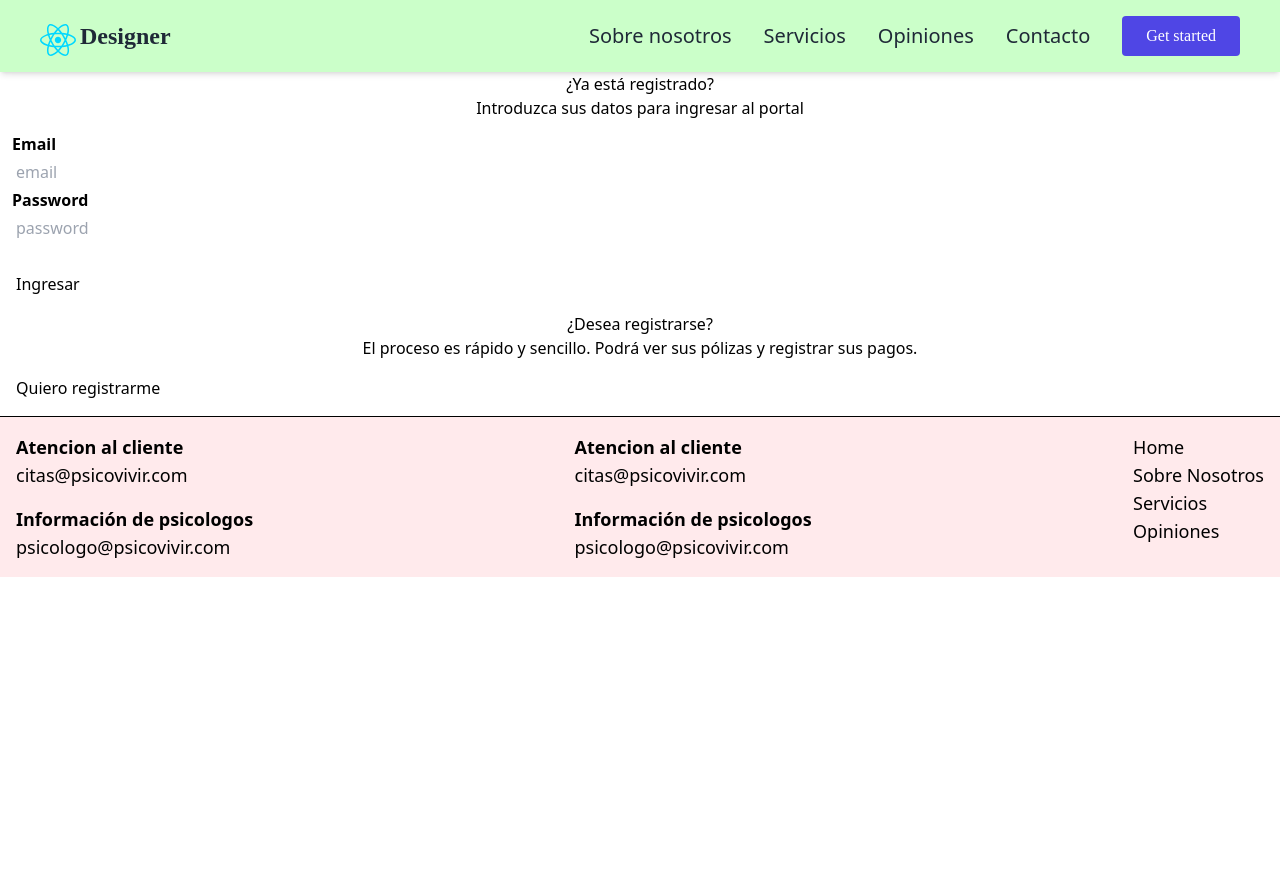
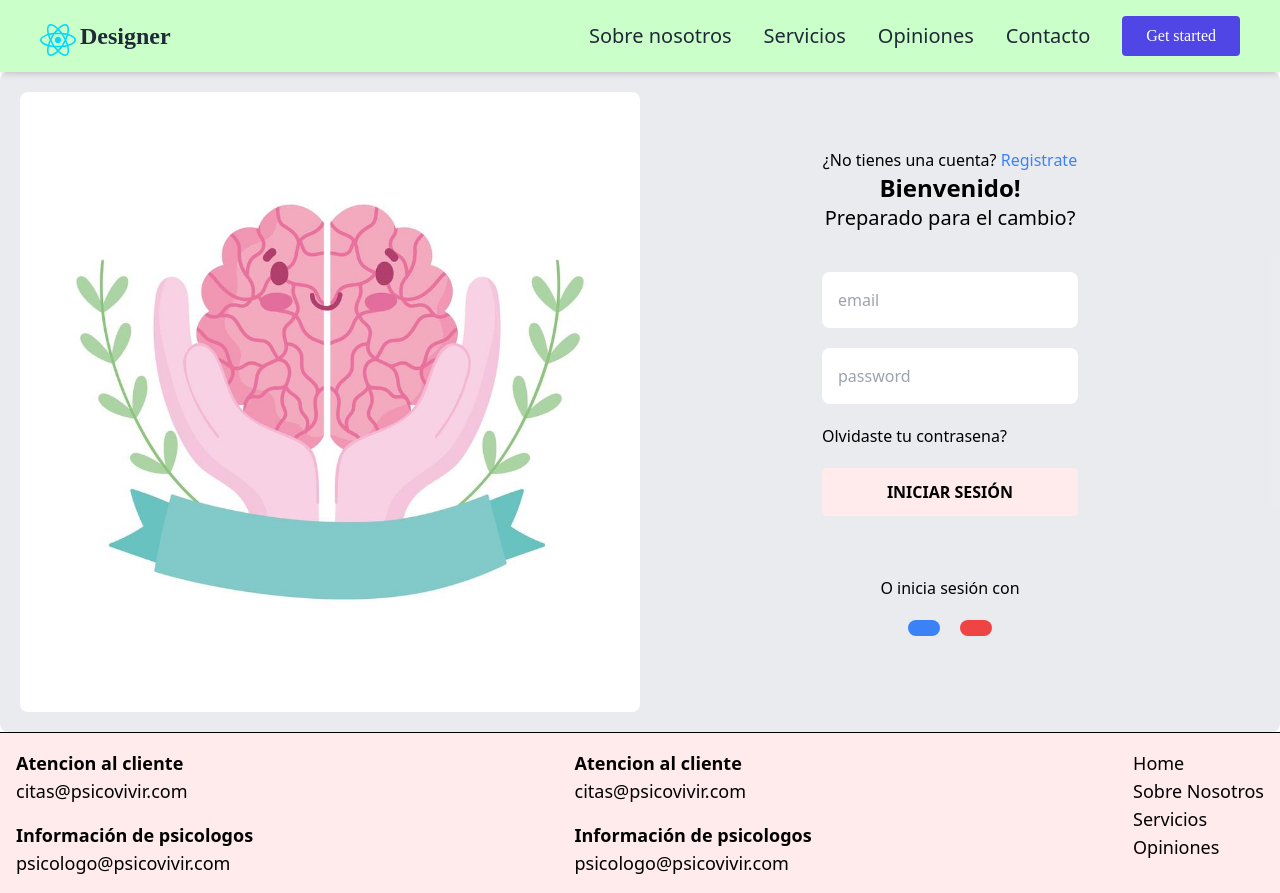
Before and after one commit to ValeriaZampetti/Psico-vivir, a React (Vite) app: page /users in a window 1280 px wide. Before the commit the page ends 800 px from the top, so only its background shows below. Built offline with nearby package versions, Linux system fonts and the light colour scheme; no server answers.

Commit message:
front-Login

```diff
--- a/src/layouts/LandingLayout.tsx
+++ b/src/layouts/LandingLayout.tsx
@@ -8,7 +8,7 @@ function LandingLayout() {
         <>
             <div>
                 <LandingHeader />
-        <div className="mt-[4.5rem]">
+                <div className="bg-white mt-[4.5rem]">
                     <Outlet />
                 </div>
                 <Footer />
--- a/src/pages/users/Login.tsx
+++ b/src/pages/users/Login.tsx
@@ -2,11 +2,9 @@ import React, { useContext, useState } from "react";
 import { Link, useNavigate } from "react-router-dom";
 import { Footer } from "../../components/navigation/Footer";
 import { NavLog } from "../../components/NavLog";
+import psicoLogin from "../../assets/images/psicoLogin.jpeg";
 //import { Context } from "../store/appContext";
 //import Swal from "sweetalert2";
-
-
-
 
 export const LogIn = (props: any) => {
     const [email, setEmail] = useState("");
@@ -22,74 +20,69 @@ export const LogIn = (props: any) => {
     };
 
     return (
-    <React.Fragment>
-      <p className="fs-1 text-center ">{"¿Ya está registrado?"}</p>
-      <p className="fw-light text-center">
-        Introduzca sus datos para ingresar al portal
+        <>
+            <div className="bg-gray-200/[0.8] flex flex-row p-5 rounded-lg justify-center">
+                <div className="w-[50%] lg:block hidden">
+                    <img
+                        src={psicoLogin}
+                        className="w-full h-full rounded-lg"
+                    />
+                </div>
+                <main className="flex flex-col  justify-center lg:w-[50%]">
+                    <p className="text-center">
+                        ¿No tienes una cuenta?{" "}
+                        <Link
+                            to="/register"
+                            className="text-blue-500 hover:text-blue-700 cursor-pointer"
+                        >
+                            Registrate
+                        </Link>
                     </p>
-      <div className="container">
-        <div className="row m-3">
-          <form>
-            <p className="fs-2">
-              <strong>{"Email"}</strong>
-            </p>
+                    <h1 className="text-2xl font-bold text-center">
+                        Bienvenido!
+                    </h1>
+                    <h2 className="text-center text-xl font-medium">
+                        Preparado para el cambio?
+                    </h2>
+                    <form className="my-10 flex flex-col justify-center gap-5 w-64 self-center">
                         <input
-              type="email"
-              name="email"
-              className="form-control m-1"
+                            className="rounded-lg p-4 focus:outline-pink-400"
+                            placeholder="email"
                             value={email}
-              placeholder="email"
                             onChange={(e) => setEmail(e.target.value)}
-            />
-            <p className="fs-2">
-              <strong>{"Password"}</strong>
-            </p>
+                        ></input>
                         <input
-              type="password"
-              className="form-control m-1"
-              name="password"
+                            className="rounded-lg p-4 focus:outline-pink-400"
+                            placeholder="password"
                             value={password}
-              placeholder="password"
                             onChange={(e) => setPassword(e.target.value)}
+                        ></input>
+                        <p>Olvidaste tu contrasena?</p>
+
+                        {/* TODO - Cambiar bg-green */}
+                        <input
+                            type="submit"
+                            value="Iniciar Sesión"
+                            className="w-full py-3 text-black font-bold uppercase rounded bg-primary hover:bg-secondary active:bg-green-400 hover:shadow-lg cursor-pointer
+                            hover:cursos-pointer hover:cursor-pointer  transition-colors mb-5"
                         />
                     </form>
-        </div>
-        <div className="row">
-          <button
-            type="button"
-            className="btn btn-dark m-4"
-            onClick={async (e) => {
-              //const success = await actions.logIn({
-                //email: email,
-                //password: password,
-              //});
-              //if (success) {
-                //navigate("/segurosBonpland");
-                //return;
-              //}
-              //notUser();
-            }}
-          >
-            {" "}
-            {"Ingresar"}{" "}
+
+                    <footer className="mb-5">
+                        <p className="text-center">O inicia sesión con</p>
+                        <div className="flex justify-center gap-5 mt-5">
+                            <button className="bg-blue-500 hover:bg-blue-700 text-white font-bold py-2 px-4 rounded-full">
+                                <i className="fab fa-facebook-f"></i>
                             </button>
-          <p className="fs-1 text-center">{"¿Desea registrarse?"}</p>
-          <p className="fw-light text-center">
-            El proceso es rápido y sencillo. Podrá ver sus pólizas y registrar
-            sus pagos.
-          </p>
-          <button
-            className="btn btn-dark me-4 btn-lg m-4"
-            onClick={(e) => {
-              navigate("/sign-up");
-            }}
-          >
-            {"Quiero registrarme"}
+                            <button className="bg-red-500 hover:bg-red-700 text-white font-bold py-2 px-4 rounded-full">
+                                <i className="fab fa-google"></i>
                             </button>
                         </div>
+                    </footer>
+                </main>
             </div>
-    </React.Fragment>
+        </>
     );
 };
 
-export default LogIn
+export default LogIn;
```
Also changed, not shown: src/App.tsx (indentation only), src/assets/images/psicoLogin.jpeg (added). Lines whose indentation alone changed are shown as unchanged.
